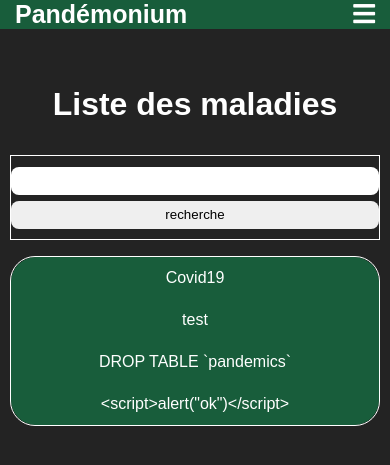
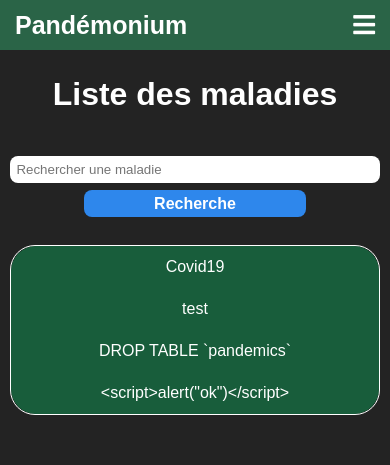
Before and after one commit to Guigui14460/pandemics-site, a PHP site: page /index.php/pandemics in a window 390 px wide. Shown: the top 465 px of the page. Run offline with PHP 8.4, Linux system fonts and the light colour scheme; data comes from the database, SQL or seed files in the repository.

Commit message:
Navbar et UI/UX de la recherche de maladies peaufinés.

```diff
--- a/css/nav.css
+++ b/css/nav.css
@@ -2,12 +2,16 @@ header {
   display: flex;
   justify-content: flex-end;
   align-items: center;
-  background-color: rgba(2, 219, 111, 0.315);
+  background-color: rgb(42, 100, 71);
   padding: 0 15px;
+  height: 50px;
+  line-height: 50px;
+  position: relative;
 }
 
 header .logo,
-.nav-links li a {
+.nav-links li a,
+#burger {
   text-decoration: none;
   font-weight: bold;
   transition: all 0.3s ease 0s;
@@ -28,75 +32,51 @@ header .logo,
   padding: 0;
   margin: 0;
 }
-
 .nav-links:hover {
   color: rgb(46, 46, 46);
 }
 
 .nav-links li {
   display: inline-block;
-
 }
-
 .nav-links li a {
   display: block;
   padding: 0 10px;
-  height: 50px;
-  line-height: 50px;
 }
-
 header .nav-links li a:hover {
   background-color: rgba(0, 0, 0, 0.3);
 }
 
 #burger {
   display: none;
+  font-size: 25px;
+  cursor: pointer;
 }
 
-/* -------------------------------------------------- */
+/* Media queries Navbar */
+@media (max-width: 800px) {
+  .menu {
+    display: none;
+    width: 100%;
+    position: absolute;
+    top: 50px;
+    left: 0;
+    background-color: rgb(42, 100, 71);
+  }
+  .menu.show {
+    display: block;
+  }
 
+  .nav-links {
+    display: block;
+  }
+  .nav-links li {
+    display: block;
+    text-align: center;
+  }
 
-@media (max-width: 650px) {
-.nav-links  {
-  display: none;
-  background-color: rgba(2, 219, 111, 0.315);
-
-  width: 100%;
-  text-align : left;
-  position : absolute;
-  top : 1.8rem;
-  left : 0;
-  right : 0;
-
+  #burger {
+    display: block;
+  }
 }
-
-#burger {
-  display: block;
-  font-size: 25px;
-  color: white;
-}
-
-header {
-  margin-bottom: 5%;
-  background-color: rgba(2, 219, 111, 0.315);
-
-  /* margin-bottom: 2%; */
-}
-
-}
-
-
-@media (max-width: 450px) {
-
-.li {
-  font-size: 80%;
-}
-
-header {
-  margin-bottom: 8%;
-  background-color: rgba(2, 219, 111, 0.315);
-
-  /* margin-bottom: 2%; */
-}
-
-}
+/* End media queries Navbar */
--- a/css/screen.css
+++ b/css/screen.css
@@ -15,6 +15,7 @@ body {
   padding: 0;
   background-color: rgb(35, 35, 35);
   color: white;
+  min-width: 250px; /* Eviter les erreurs lorsque l'on est en dessous de cette taille */
 }
 
 main {
--- a/src/PandemicRouter.php
+++ b/src/PandemicRouter.php
@@ -31,12 +31,12 @@ class PandemicRouter extends AbstractRouter
         try {
             $controller = new PandemicController($this->view, $db->getStorage('pandemics'), $this->main_router, $auth_manager);
             if (count($path_exploded) <= 0 || $path_exploded[0] === '' || $path_exploded[0] === "list") {
-
-                if ($_SERVER['REQUEST_METHOD'] === "POST"){
+                if ($_SERVER['REQUEST_METHOD'] === "POST") {
                     $controller->showListSearch($_POST["search"]);
-                }
-                else{
+                } else if ($_SERVER['REQUEST_METHOD'] == "GET") {
                     $controller->showList();
+                } else {
+                    $this->view->show405();
                 }
             } else {
                 if ($path_exploded[0] === "create") {
--- a/src/controller/PandemicController.php
+++ b/src/controller/PandemicController.php
@@ -43,13 +43,13 @@ class PandemicController
         $pandemicTable = $this->storage->readAll();
         $pandemicFinalTable = array();
 
-        foreach($pandemicTable as $cle => $value){
-          if(preg_match("/".$post."/",$value->getName())){
-            $pandemicFinalTable[$cle] = $value;
-          }
+        foreach ($pandemicTable as $key => $value) {
+            if (preg_match("/" . $post . "/", $value->getName())) {
+                $pandemicFinalTable[$key] = $value;
+            }
         }
 
-        $this->view->makeListPage($pandemicFinalTable);
+        $this->view->makeListPage($pandemicFinalTable, count($pandemicFinalTable) === 0);
     }
 
     public function newPandemic()
--- a/src/view/PandemicView.php
+++ b/src/view/PandemicView.php
@@ -10,7 +10,7 @@ class PandemicView extends AbstractView
 		parent::__construct($router, "skull.php");
 	}
 
-	public function makeListPage($pandemics)
+	public function makeListPage($pandemics, $no_found = False)
 	{
 		$this->title = "Liste des maladies";
 		$list = "";
@@ -19,22 +19,26 @@ class PandemicView extends AbstractView
 		}
 
 		$this->content = "<h1>Liste des maladies</h1>";
-		$this->content .= "<form action = {$this->router->getSimpleURL("pandemics_list")} method = \"POST\" >";
-		$this->content .= "<input type=\"text\" id=\"search\" name=\"search\">";
-		$this->content .= "<input type=\"submit\" value=\"recherche\">";
+		$this->content .= "<form class=\"no-border\" action={$this->router->getSimpleURL("pandemics_list")} method=\"POST\" >";
+		$this->content .= "<input type=\"text\" id=\"search\" name=\"search\" placeholder=\"Rechercher une maladie\">";
+		$this->content .= "<button class=\"button info\" type=\"submit\">Recherche</button>";
 		$this->content .= "</form>";
-
-
-		$this->content .= "<ul class=\"list\">$list</ul>";
+		if ($no_found) {
+			$this->content .= "<p style=\"text-align:center;\">Nous n'avons pas trouvé de maladies liées à votre recherche</p>";
+		} else {
+			$this->content .= "<ul class=\"list\">$list</ul>";
+		}
 	}
 
 	public function makePandemicPage($pandemic, $id, $has_permission)
 	{
 		$this->title = "Page sur " . Utils::htmlesc($pandemic->getName());
 		$this->content = "<h1>" . Utils::htmlesc($pandemic->getName()) . "</h1><article><p>" . Utils::htmlesc($pandemic->getName()) . " est une maladie du type " . Utils::htmlesc($pandemic->getType()) . "</p><p>Les premiers signes de son apparition sont vers l'an {$pandemic->getDiscoveryYear()}.</p><p>Information sur la maladie :<br>" . Utils::htmlesc($pandemic->getDescription()) . "</p><p>Information rentrée par : {$pandemic->getCreator()}</p></article>";
+		$this->content .= "<div class=\"buttons\">";
 		if ($has_permission) {
-			$this->content .= "<div class=\"buttons\"><a class=\"button info\" href=\"{$this->router->getConfigurableURL("pandemics_update", array("id" =>$id))}\">Modifier la maladie</a>&nbsp;&nbsp;<a class=\"button danger\" href=\"{$this->router->getConfigurableURL("pandemics_delete", array("id" =>$id))}\">Supprimer la maladie</a></div>";
+			$this->content .= "<a class=\"button info\" href=\"{$this->router->getConfigurableURL("pandemics_update", array("id" =>$id))}\">Modifier la maladie</a>&nbsp;&nbsp;<a class=\"button danger\" href=\"{$this->router->getConfigurableURL("pandemics_delete", array("id" =>$id))}\">Supprimer la maladie</a><br>";
 		}
+		$this->content .= "<a class=\"button\" style=\"margin-top: 1em;\" href=\"{$this->router->getSimpleURL("pandemics_list")}\">Retourner à la liste des maladies</a></div>";
 	}
 
 	public function displayUnknownPandemic()
--- a/src/view/skull.php
+++ b/src/view/skull.php
@@ -21,8 +21,6 @@ if ($_SERVER['SERVER_NAME'] === "localhost") {
 </head>
 
 <body>
-
-
     <header id="header">
         <a class="logo" href="<?php echo $this->router->getSimpleURL('home') ?>">Pandémonium</a>
         <nav class="menu">
@@ -44,24 +42,10 @@ if ($_SERVER['SERVER_NAME'] === "localhost") {
     </main>
 
     <script type="text/javascript">
-
-    let on=false;
-    document.getElementById("burger").addEventListener("click",function(e){
-        let menu = document.getElementsByClassName("nav-links");
-        if(!on && window.innerWidth <= 640){
-            menu[0].style.display = "block";
-            on = true
-        }else{
-            if(window.innerWidth <= 640){
-                menu[0].style.display = "none";
-
-            on=false;
-            }
-        }
-});
-
-</script>
-
+        document.getElementById("burger").addEventListener("click", function(e) {
+            document.querySelector(".menu").classList.toggle("show");
+        });
+    </script>
 </body>
 
 </html>
```
